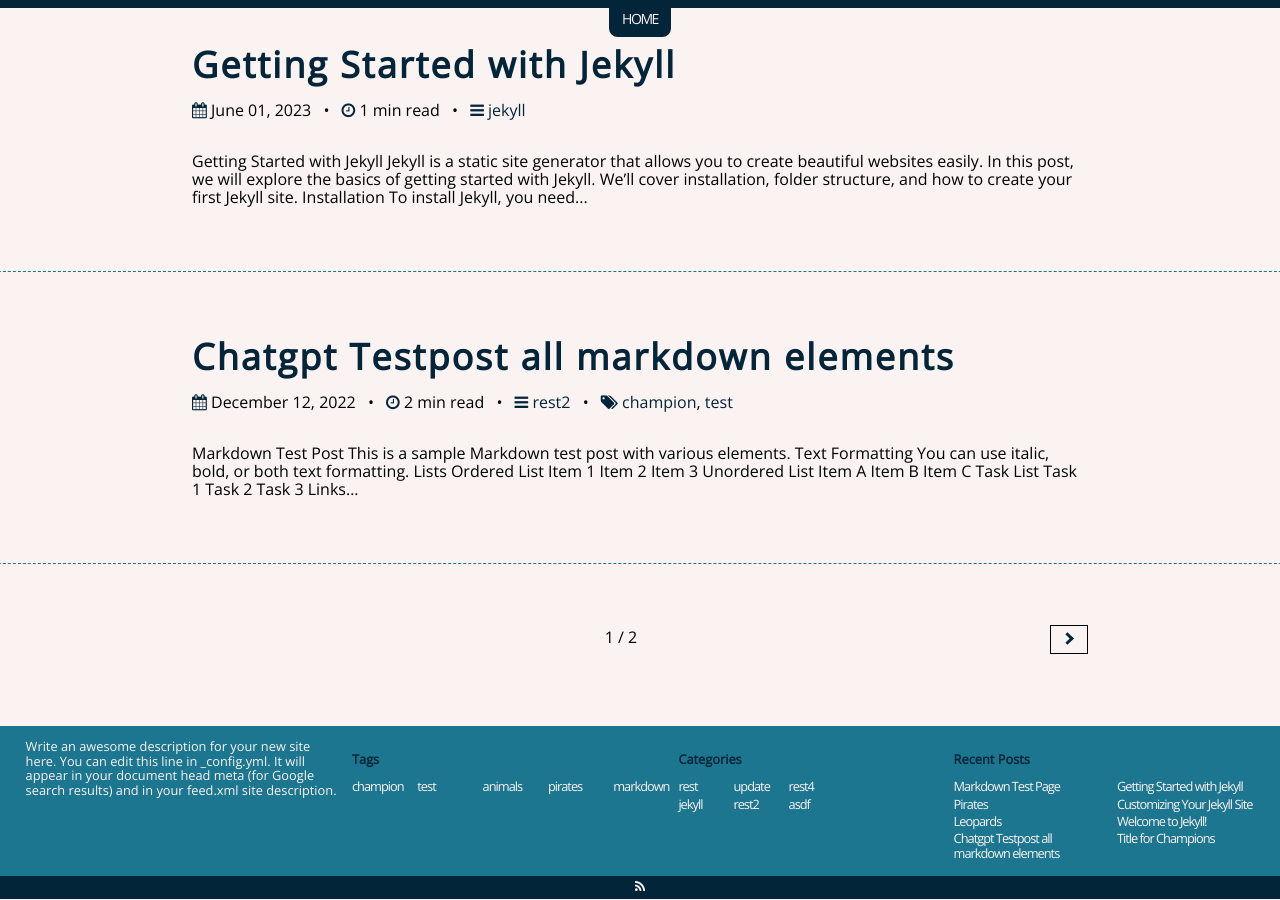
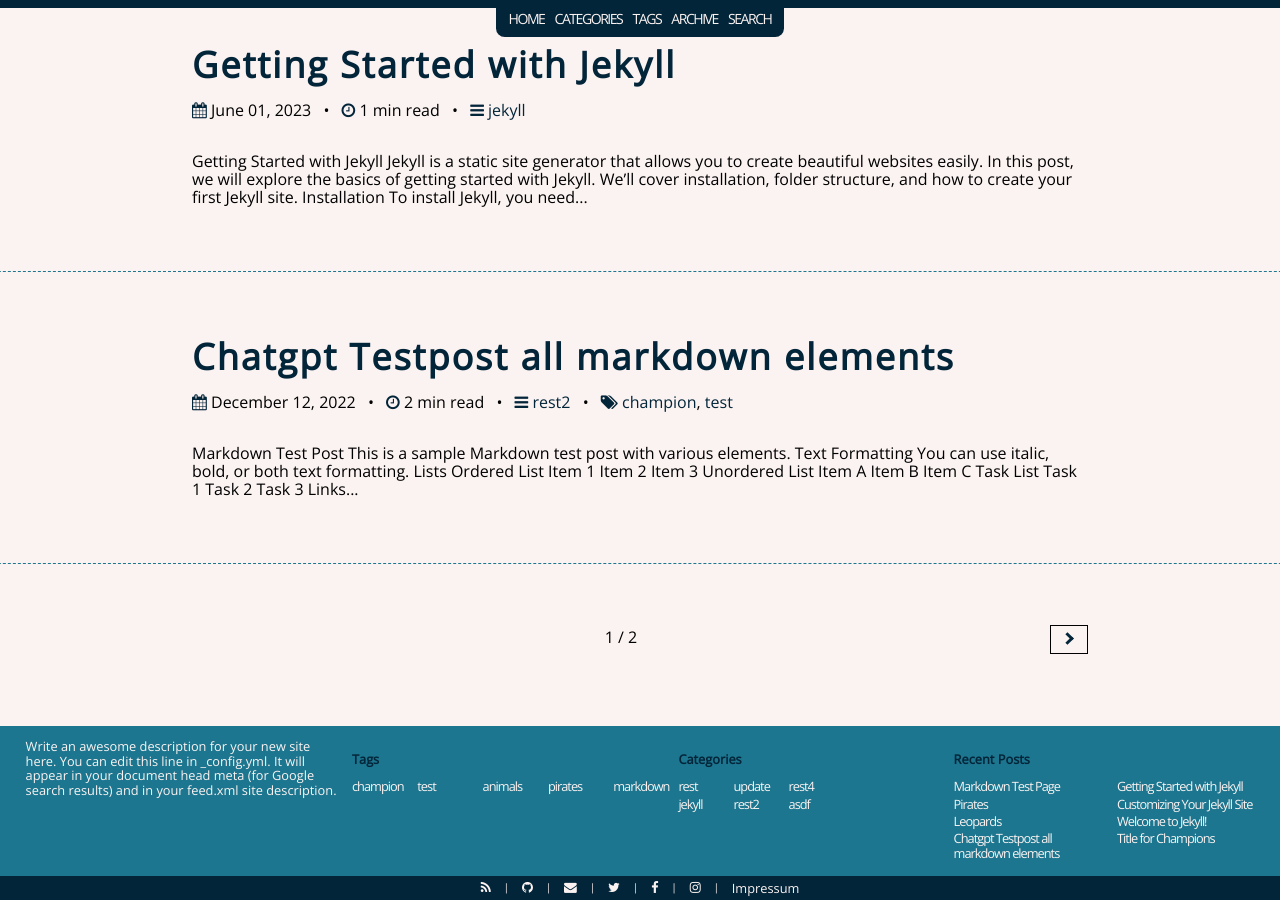
Before and after one commit to papierkorp/jekyll-theme-horizon-flow, a Jekyll site: the page built from index.html, in a window 1280 px wide and 900 px high, scrolled down 912 px. Built offline with Jekyll 4.4.1, drawn with Linux system fonts in a browser that asks for light colours; the list of posts is cut into pages by our own code.

Commit message:
really done

```diff
--- a/_config.yml
+++ b/_config.yml
@@ -59,7 +59,14 @@
 navigation:
   - title: Home
     url: /index.html
-
+  - title: Categories
+    url: /categories.html
+  - title: Tags
+    url: /tags.html
+  - title: Archive
+    url: /archive.html
+  - title: Search
+    url: /search.html
 
 footer_sidebar:
   arrangement:
@@ -86,7 +93,23 @@
   - title: Feed
     url: /feed.xml
     icon: fa fa-rss
-
+  - title: GitHub
+    url: https://github.com/papierkorp
+    icon: fa fa-github
+  - title: Email
+    url: mailto:xxx@test.de
+    icon: fa fa-envelope
+  - title: Twitter
+    url: https://twitter.com
+    icon: fa fa-twitter
+  - title: Facebook
+    url: https://facebook.com
+    icon: fa fa-facebook
+  - title: Instagram
+    url: https://instagram.com
+    icon: fa fa-instagram
+  - title: Impressum
+    url: /impressum.html
 
 defaults:
   -
```
